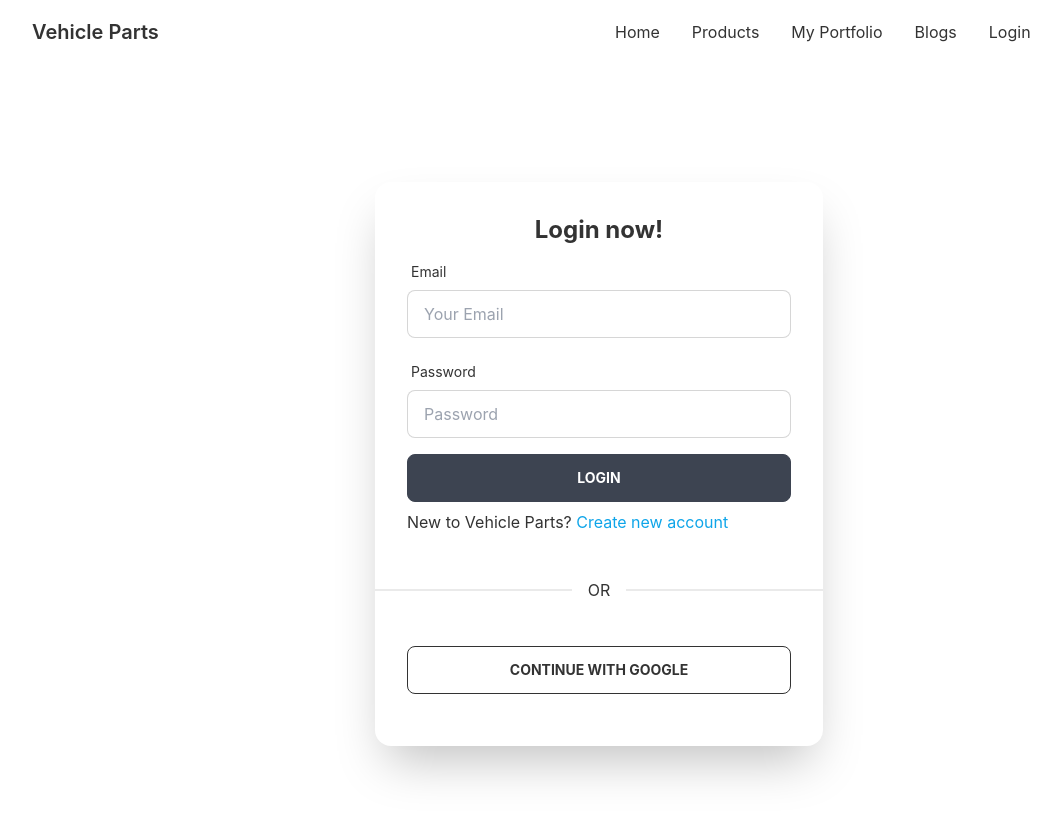
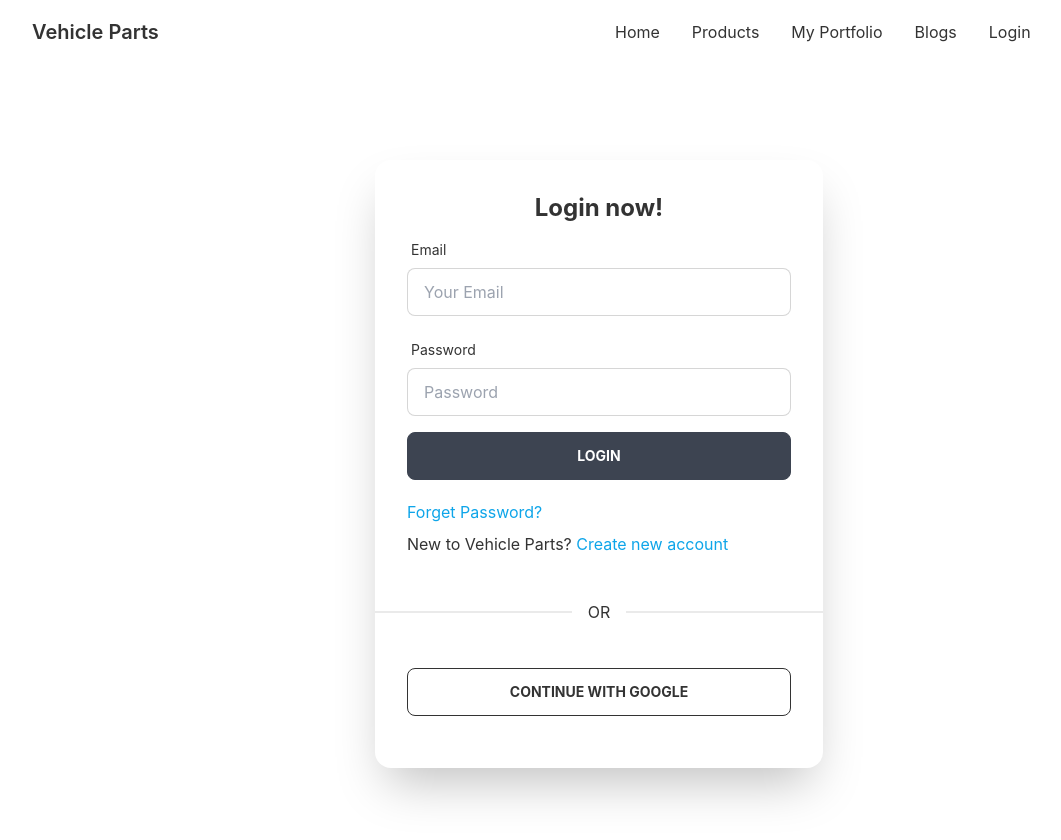
Before and after one commit to faisalkn-71/vehicle-parts-client, a React (Create React App) app: page /login in a window 1280 px wide. Shown: the top 840 px of the page, without its empty margins (41-1102 px from the left). Built offline with nearby package versions, Linux system fonts and the light colour scheme; no server answers.

Commit message:
forget-password-done

```diff
--- a/package.json
+++ b/package.json
@@ -17,6 +17,7 @@
     "react-hook-form": "^7.31.2",
     "react-router-dom": "^6.3.0",
     "react-scripts": "5.0.1",
+    "react-toastify": "^9.0.1",
     "web-vitals": "^2.1.4"
   },
   "scripts": {
--- a/src/App.js
+++ b/src/App.js
@@ -10,6 +10,9 @@ import Products from './Pages/Home/Products';
 import Purchase from './Pages/Home/Purchase';
 import RequireAuth from './Pages/Login/RequireAuth';
 import MyPortfolio from './Pages/MyPortfolio/MyPortfolio';
+import { ToastContainer } from 'react-toastify';
+import 'react-toastify/dist/ReactToastify.css';
+
 
 function App() {
   return (
@@ -30,7 +33,7 @@ function App() {
         <Route path='*' element={<NotFound></NotFound>}></Route>
       </Routes>
 
-
+      <ToastContainer />
     </div>
   );
 }
--- a/src/Pages/Home/Products.js
+++ b/src/Pages/Home/Products.js
@@ -4,7 +4,7 @@ import Product from './Product';
 const Products = () => {
     const [products, setProducts] = useState([]);
     useEffect(() => {
-        fetch('parts.json')
+        fetch('http://localhost:5000/product')
         .then(res => res.json())
         .then(data => setProducts(data))
     }, [])
--- a/src/Pages/Home/Purchase.js
+++ b/src/Pages/Home/Purchase.js
@@ -5,6 +5,7 @@ const Purchase = () => {
         <div>
             <h1>this is purchase button</h1>
         </div>
+
     );
 };
 
--- a/src/Pages/Home/Reviews.js
+++ b/src/Pages/Home/Reviews.js
@@ -4,7 +4,7 @@ import Review from './Review';
 const Reviews = () => {
     const [reviews,  setReviews] = useState([]);
     useEffect( () => {
-        fetch('review.json')
+        fetch('http://localhost:5000/review')
         .then(res =>  res.json())
         .then(data => setReviews(data))
     }, [])
--- a/src/Pages/Login/Login.js
+++ b/src/Pages/Login/Login.js
@@ -1,10 +1,11 @@
 import React, { useEffect } from 'react';
 import { useForm } from "react-hook-form";
-import { useSignInWithEmailAndPassword } from 'react-firebase-hooks/auth';
+import { useSignInWithEmailAndPassword, useSendPasswordResetEmail } from 'react-firebase-hooks/auth';
 import { Link, useLocation, useNavigate } from 'react-router-dom';
 import auth from '../../firebase.init';
 import Loading from '../Shared/Loading';
 import SocialLogin from './SocialLogin';
+import { toast } from 'react-toastify';
 
 
 const Login = () => {
@@ -15,11 +16,13 @@ const Login = () => {
         error,
       ] = useSignInWithEmailAndPassword(auth);
 
+      const [sendPasswordResetEmail, sending] = useSendPasswordResetEmail(auth);
+
       const location = useLocation();
       const navigate = useNavigate();
       let from = location.state?.from?.pathname || "/";
 
-    const { register, formState: { errors }, handleSubmit } = useForm();
+    const { register, getValues, formState: { errors }, handleSubmit } = useForm();
 
     useEffect(() => {
         if(user){
@@ -45,6 +48,19 @@ const Login = () => {
 
         signInWithEmailAndPassword(data.email, data.password)
     };
+
+
+    const resetPassword = () => {
+        const email = getValues("email");
+        if (email) {
+            sendPasswordResetEmail(email);
+            toast('Sent email');
+        }
+        else {
+            toast("Please Enter your E-mail Address")
+        }
+
+    }
 
     return (
         <div>
@@ -117,6 +133,11 @@ const Login = () => {
 
                             <input className='btn w-full max-w-md text-white font-bold' type="submit" value='Login' />
                         </form>
+
+
+                        <p className='mt-3 text-start'><span onClick={resetPassword} style={{ cursor: 'pointer' }} className='text-primary'>Forget Password?</span></p>
+
+
                         <p>New to Vehicle Parts? <Link className='text-primary' to='/signup'>Create new account</Link></p>
 
 
```
Also changed, not shown: 1 other file (tests, documents, lock files or other folders).
